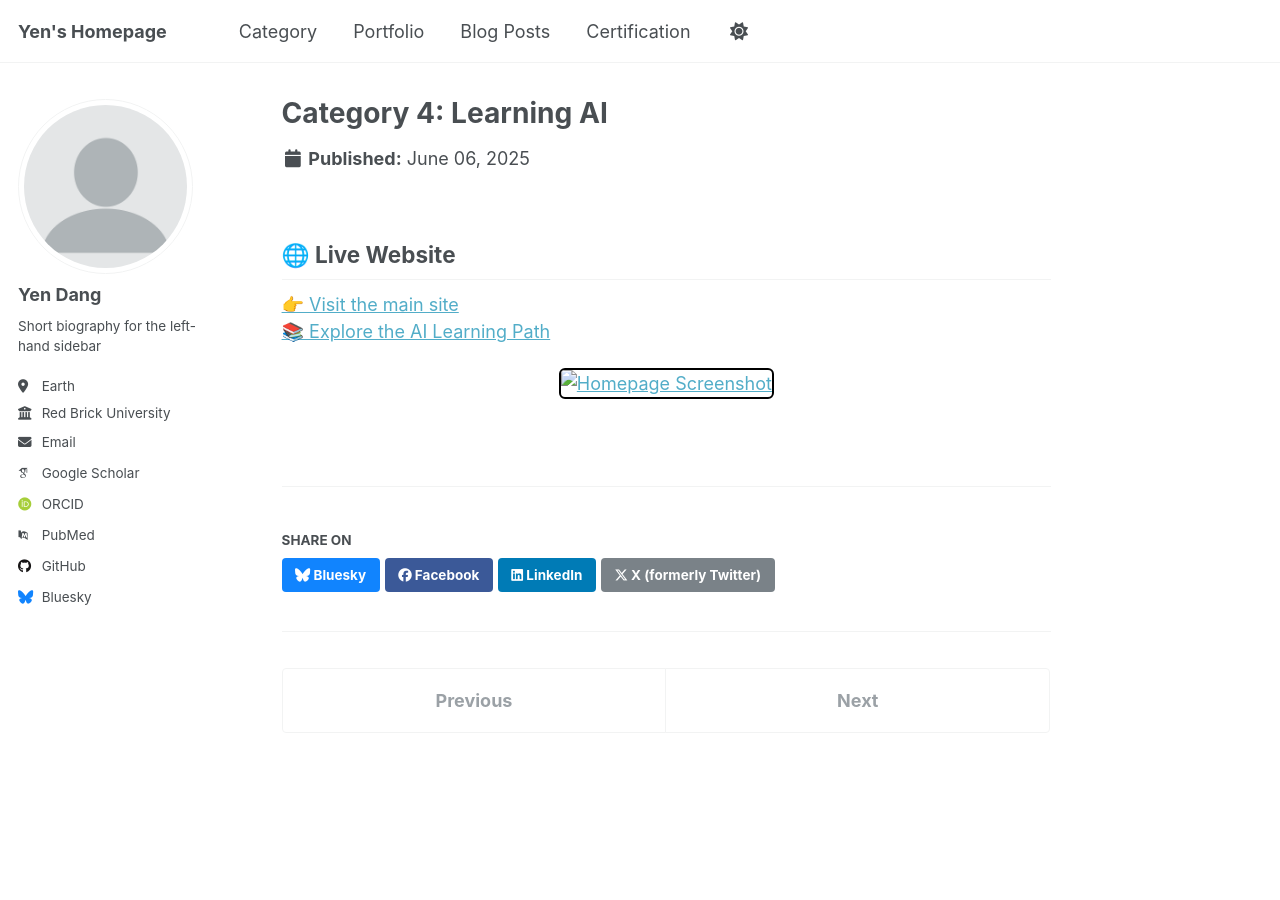
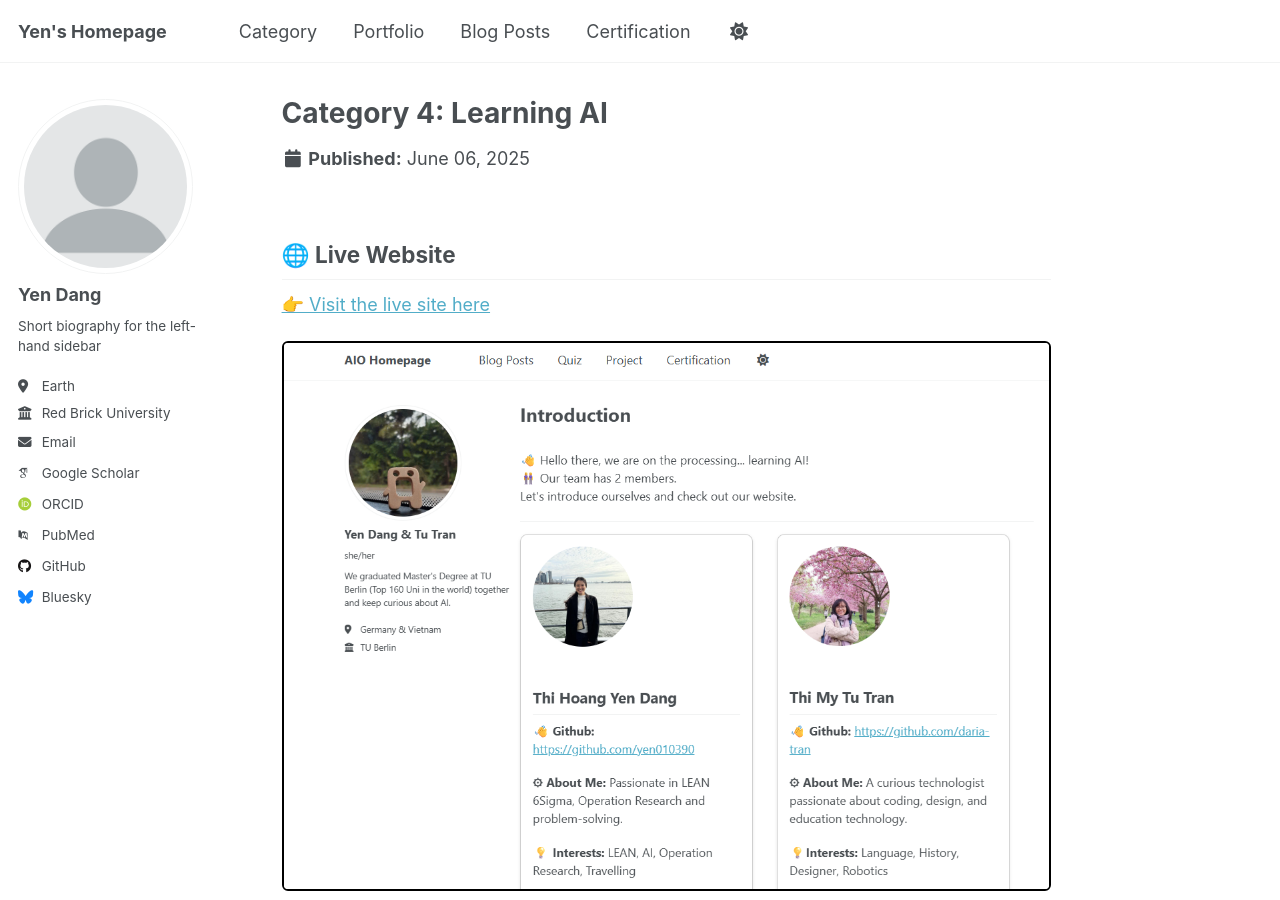
Before and after one commit to yen010390/yen010390.github.io, a Jekyll site: the page built from _category/c4.md, in a window 1280 px wide and 900 px high. Built offline with Jekyll 4.4.1, drawn with Linux system fonts in a browser that asks for light colours; some web fonts are replaced.

Commit message:
Update c4.md

```diff
--- a/_category/c4.md
+++ b/_category/c4.md
@@ -6,11 +6,10 @@ collection: category
 
 ## 🌐 Live Website
 
-[👉 Visit the main site](https://yen010390.github.io/AIO.github.io/)
-[📚 Explore the AI Learning Path](https://yen010390.github.io/AIO.github.io/learning-path/)
+[👉 Visit the live site here](https://yen010390.github.io/AIO.github.io/)
 
 <p align="center">
-  <a href="https://yen010390.github.io/images/AIO-homepage.png">
-    <img src="images/AIO-homepage.png" alt="Homepage Screenshot" style="border: 2px solid black; border-radius: 6px; max-width: 100%;">
+  <a href="https://yen010390.github.io/AIO.github.io/">
+    <img src="https://yen010390.github.io/images/AIO-homepage.png" alt="Homepage Screenshot" style="border: 2px solid black; border-radius: 6px; max-width: 100%;">
   </a>
 </p>
```
